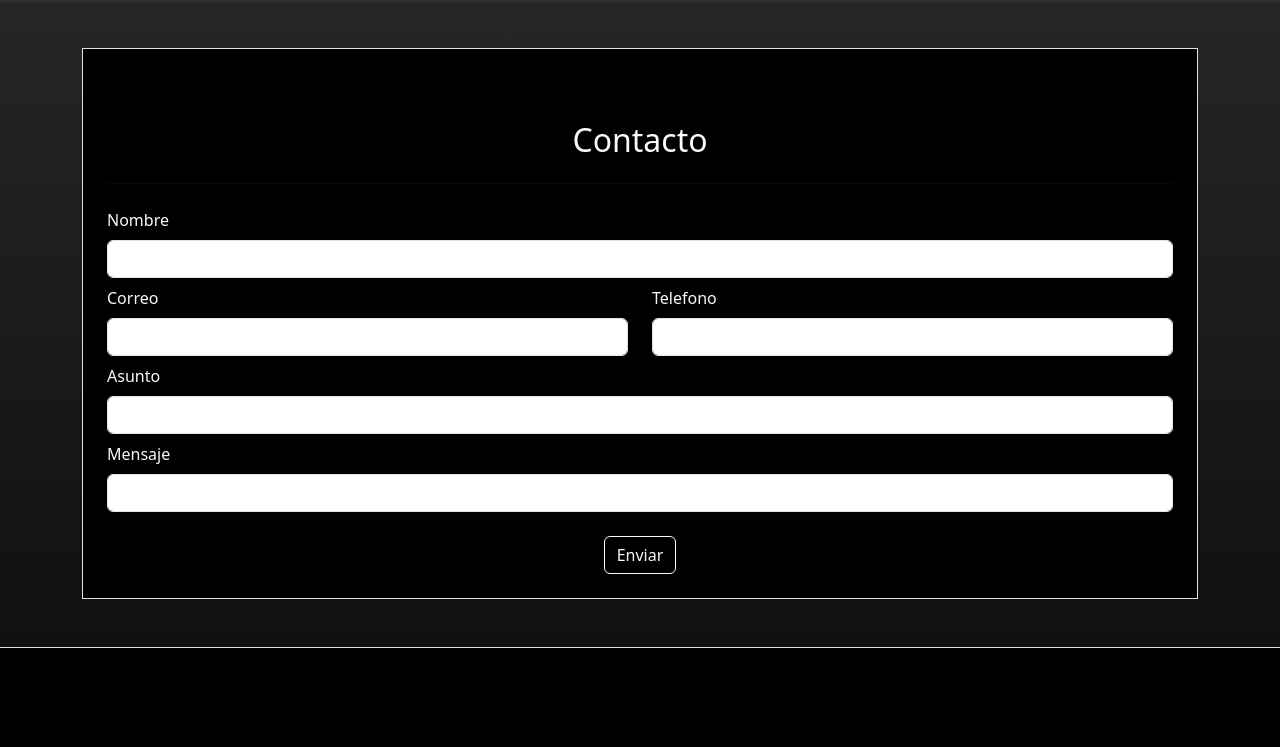
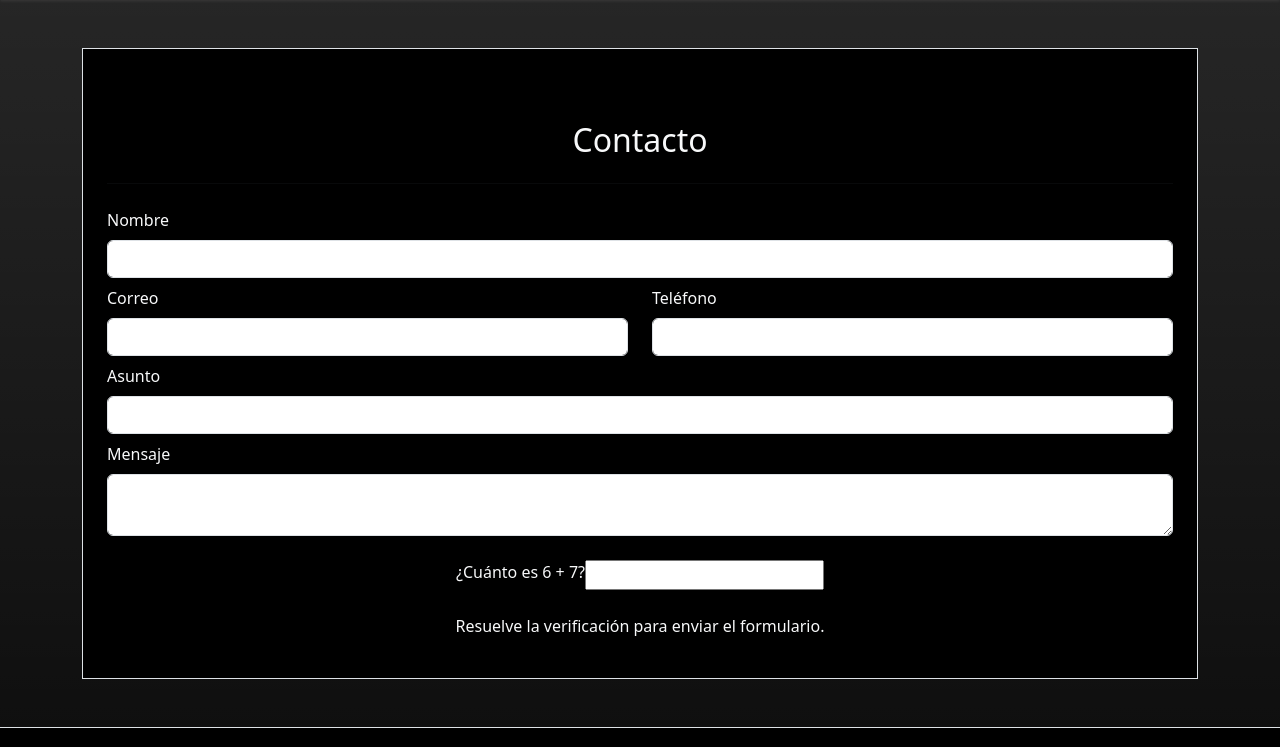
Before and after one commit to Solounod/blog_code, a React (Vite) app in the folder client/: page /contacto in a window 1280 px wide. Shown: the top 747 px of the page. Built offline with nearby package versions, Linux system fonts and the light colour scheme; no server answers.

Commit message:
verification human contact

```diff
--- a/client/src/components/contact/ContactSendEmail.jsx
+++ b/client/src/components/contact/ContactSendEmail.jsx
@@ -1,36 +1,33 @@
-import { useState } from "react";
+import { useState, useEffect } from "react";
 import Form from 'react-bootstrap/Form';
 import Button from 'react-bootstrap/esm/Button';
 import Col from 'react-bootstrap/Col';
 import Row from 'react-bootstrap/Row';
-//import { postContactSendEmail } from './contact';
-
-
-
 import axios from 'axios';
 
 export const apiContactSendEmail = axios.create({
     baseURL: `${import.meta.env.VITE_BACKEND_URL}api/contact-email/`
 })
 
-
-export const postContactSendEmail =  (data) => apiContactSendEmail.post("/", data, {
-
+export const postContactSendEmail = (data) => apiContactSendEmail.post("/", data, {
     headers: {
         "Content-Type": 'application/json',
-
     },
-
 });
 
-export function ContactSendEmail () {
+export function ContactSendEmail() {
     const [formData, setFormData] = useState({
-        name : '',
+        name: '',
         email: '',
         phone: '',
         subject: '',
         message: '',
     });
+
+    const [num1, setNum1] = useState(Math.floor(Math.random() * 9) + 1);
+    const [num2, setNum2] = useState(Math.floor(Math.random() * 9) + 1);
+    const [userResult, setUserResult] = useState('');
+    const [isVerified, setIsVerified] = useState(false);
 
     const {
         name,
@@ -38,73 +35,78 @@ export function ContactSendEmail () {
         phone,
         subject,
         message,
-    } = formData
+    } = formData;
 
-    const onChange = e => setFormData({ ...formData,[e.target.name]: e.target.value});
+    const onChange = e => setFormData({ ...formData, [e.target.name]: e.target.value });
 
     const onSubmit = e => {
-        //e.preventDeafault();
+        e.preventDefault();
 
-        const formData = new FormData()
-        formData.append('name', name)
-        formData.append('email', email)
-        formData.append('phone', phone)
-        formData.append('subject', subject)
-        formData.append('message', message)
+        const formData = new FormData();
+        formData.append('name', name);
+        formData.append('email', email);
+        formData.append('phone', phone);
+        formData.append('subject', subject);
+        formData.append('message', message);
 
         const handleSubmit = async (formData) => {
-            console.log(formData)
+            console.log(formData);
             await postContactSendEmail(formData);
             setFormData({
-                name : '',
+                name: '',
                 email: '',
                 phone: '',
                 subject: '',
                 message: '',
-            })
-        }
+            });
+        };
 
-        handleSubmit(formData)
-    }
+        handleSubmit(formData);
+    };
+
+    useEffect(() => {
+        const expectedResult = num1 + num2;
+        setIsVerified(parseInt(userResult) === expectedResult);
+    }, [userResult, num1, num2]);
 
     return (
-        <section className="container pt-5  container-md ">
+        <section className="container pt-5 container-md">
             <div className="p-4 bg-black border">
-                <div className="d-flex justify-content-center mt-5 ">
+                <div className="d-flex justify-content-center mt-5">
                     <h2 className="text-light">Contacto</h2>
                 </div>
                 <hr />
                 <div>
-                    <Form className="pt-2 text-light" action="" onSubmit={e=>onSubmit(e)}>
+                    <Form className="pt-2 text-light" onSubmit={onSubmit}>
                         <Form.Group>
                             <Form.Label>Nombre</Form.Label>
                             <Form.Control
                                 type="text"
                                 name="name"
                                 value={name}
-                            onChange={e=>onChange(e)}
+                                onChange={onChange}
                             />
                         </Form.Group>
                         <Row className="mt-2">
                             <Col md>
-                                <Form.Group >
+                                <Form.Group>
                                     <Form.Label>Correo</Form.Label>
                                     <Form.Control
                                         type="email"
                                         name="email"
                                         value={email}
-                                    onChange={e=>onChange(e)}
+                                        onChange={onChange}
                                     />
                                 </Form.Group>
                             </Col>
                             <Col md>
                                 <Form.Group as={Col}>
-                                    <Form.Label>Telefono</Form.Label>
+                                    <Form.Label>Teléfono</Form.Label>
                                     <Form.Control
                                         type="text"
                                         name="phone"
                                         value={phone}
-                                    onChange={e=>onChange(e)}
+                                        onChange={onChange}
                                     />
                                 </Form.Group>
                             </Col>
@@ -115,27 +117,40 @@ export function ContactSendEmail () {
                                 type="text"
                                 name="subject"
                                 value={subject}
-                            onChange={e=>onChange(e)}
+                                onChange={onChange}
                             />
                         </Form.Group>
                         <Form.Group>
                             <Form.Label className="mt-2">Mensaje</Form.Label>
                             <Form.Control
-                            type="textarea"
+                                as="textarea"
                                 name="message"
                                 value={message}
-                            onChange={e=>onChange(e)}
+                                onChange={onChange}
                             />
                         </Form.Group>
-                        <div className="d-flex justify-content-center">
-                            <Button className=" mt-4" type='submit' variant='outline-light'>
+
+                        <div className="d-flex justify-content-center mt-4">
+                            <div>¿Cuánto es {num1} + {num2}?</div>
+                            <input
+                                type="text"
+                                value={userResult}
+                                onChange={(e) => setUserResult(e.target.value)}
+                            />
+                        </div>
+
+                        <div className="d-flex justify-content-center mt-4">
+                            {isVerified ? (
+                                <Button type='submit' variant='outline-light'>
                                     Enviar
                                 </Button>
+                            ) : (
+                                <p>Resuelve la verificación para enviar el formulario.</p>
+                            )}
                         </div>
-
                     </Form>
                 </div>
             </div>
         </section>
-    )
+    );
 }
```
Lines whose indentation alone changed are shown as unchanged.
